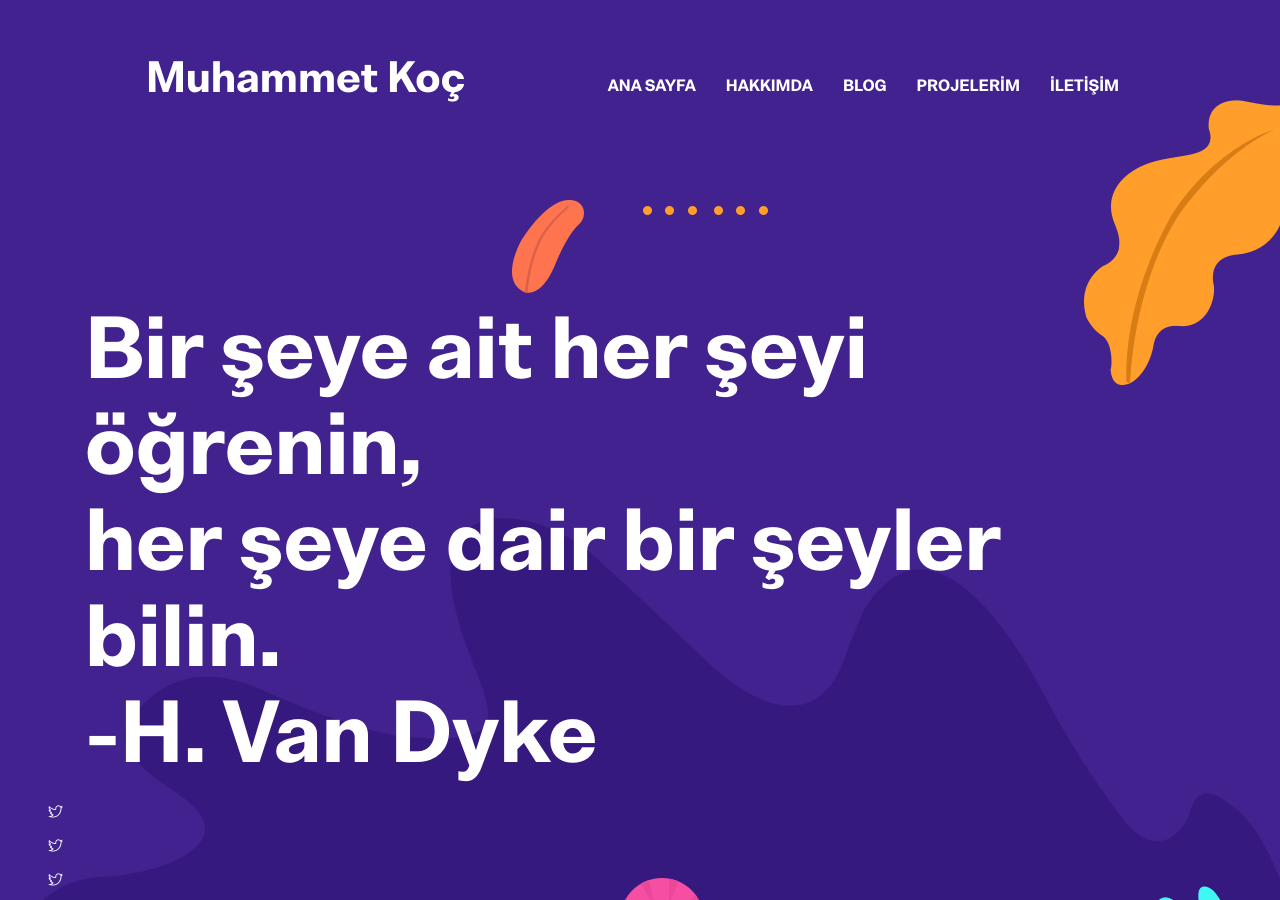
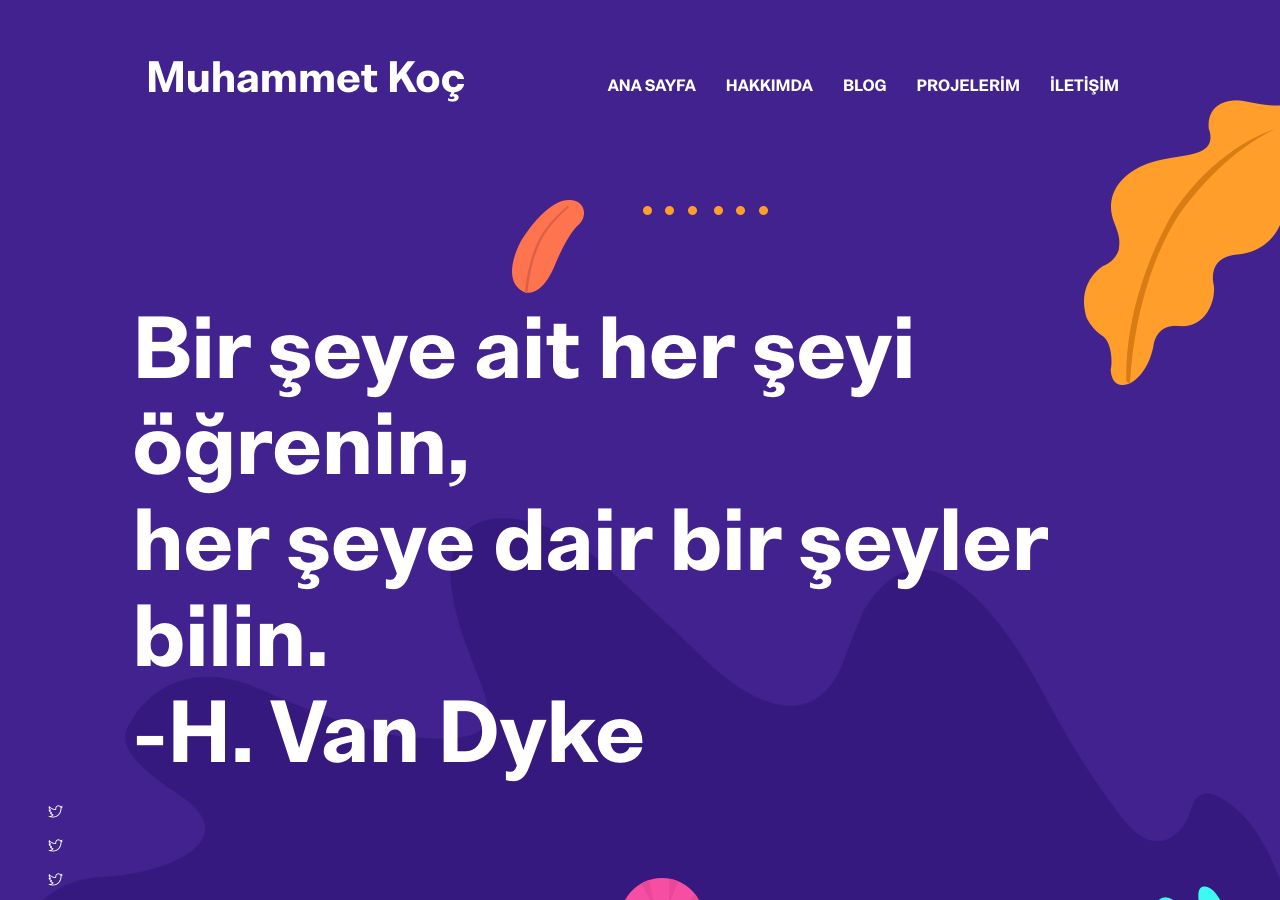
Before and after one commit to mhtkoc/mhtkoc.github.io, a Jekyll site: the page built from index.html, in a window 1280 px wide and 900 px high. Built offline with Jekyll 4.4.1, drawn with Linux system fonts in a browser that asks for light colours.

Commit message:
Update hero-section.html

```diff
--- a/_includes/hero-section.html
+++ b/_includes/hero-section.html
@@ -2,7 +2,7 @@
 <section class="hero-area bg-primary" id="parallax">
   <div class="container">
     <div class="row">
-      <div class="col-12 mx-auto">
+      <div class="col-lg-11 mx-auto">
         <h1 class="text-white font-tertiary">{{ site.data.settings.hero.hero-title }}</h1>
       </div>
     </div>
```
